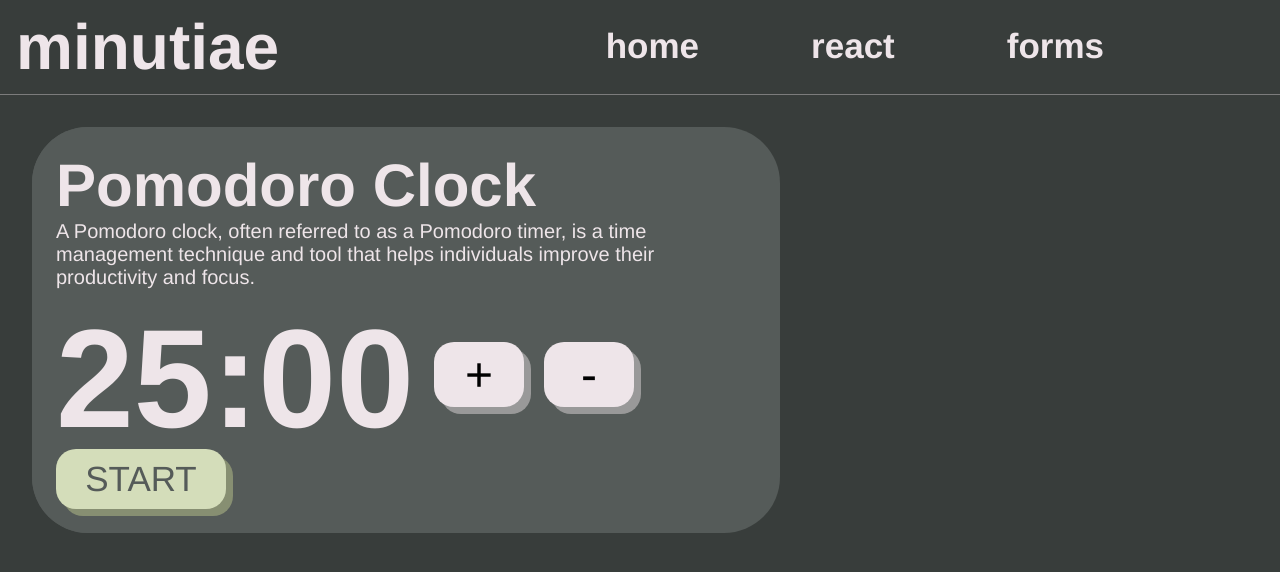
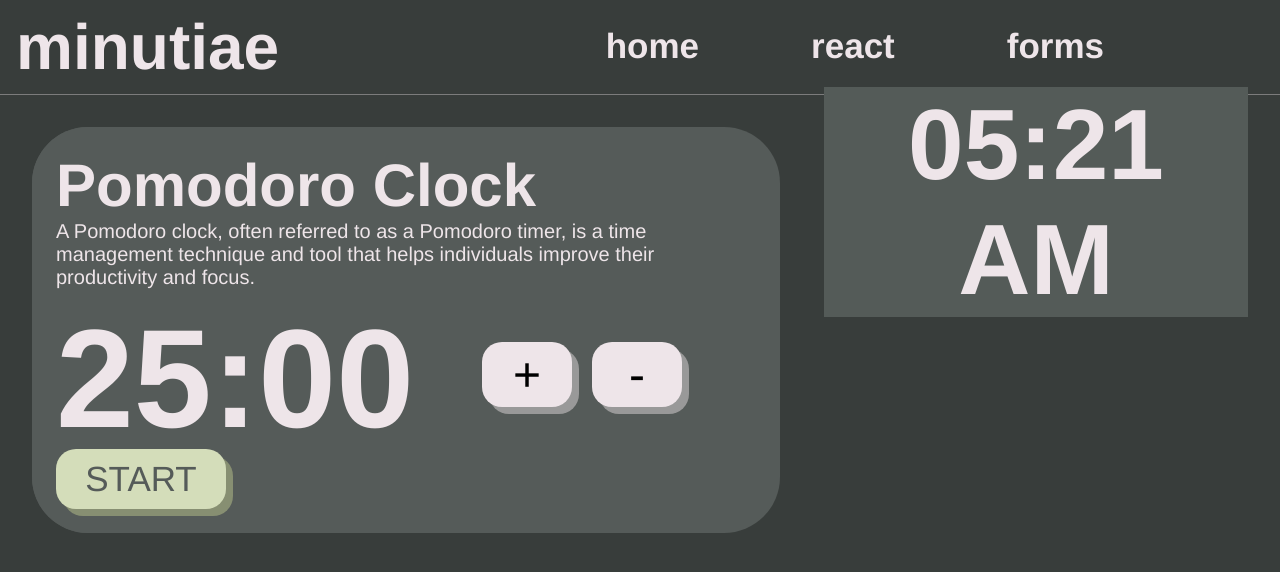
Before and after one commit to sciyon/CS3105_minutiae, a React (Vite) app: page /ReactAct in a window 1280 px wide. Shown: the top 572 px of the page. Built offline with nearby package versions, Linux system fonts and the light colour scheme.

Commit message:
[Erwin][Feat]Finished clock component

```diff
--- a/src/components/layouts/reactAct.jsx
+++ b/src/components/layouts/reactAct.jsx
@@ -1,11 +1,15 @@
 import React from "react";
 import "./style.css";
 import PomodoroClock from "../stuff/pomodoroBox.jsx"
+import ClockBox from "../stuff/clockBox.jsx";
 
 export default function ReactAct(){
   return (
     <div>
-      <PomodoroClock/>
+      <div className="row-items">
+        <PomodoroClock/>
+        <ClockBox/>
+      </div>
     </div>
   );
 };
--- /dev/null
+++ b/src/components/stuff/clockBox.jsx
@@ -0,0 +1,21 @@
+import React, { useEffect, useState } from 'react';
+import './style.css';
+
+export default function ClockBox() {
+  const [currentTime, setCurrentTime] = useState(new Date());
+
+  useEffect(() => {
+    const intervalId = setInterval(() => {
+      setCurrentTime(new Date());
+    }, 1000);
+    return () => clearInterval(intervalId);
+  }, []);
+
+  const formattedTime = currentTime.toLocaleTimeString([], { hour: '2-digit', minute: '2-digit' });
+
+  return (
+    <div className='clock-box'>
+      <div className='clock'>{formattedTime}</div>
+    </div>
+  );
+}
--- a/src/components/stuff/style.css
+++ b/src/components/stuff/style.css
@@ -5,6 +5,7 @@
   border-radius: 56px;
   background: #555B59;
   margin: 2rem;
+  margin-right: 10rem;
 }
 
 .pomodoro-content{
@@ -26,7 +27,7 @@
   font-size: 60px;
 }
 
-.pomodoro-content h2{
+.time-box h2{
   margin-top: 20px;
   margin-right: 20px;
   margin-bottom: 10px;
@@ -61,14 +62,17 @@
   background: inherit;
   display: flex;
   align-items: center;
+  justify-content: center;
   width: fit-content;
-  padding: 0;
   margin-bottom: 10px;
 }
 
 .time-buttons{
+  padding-left: 3rem;
   background: inherit;
   display: flex;
+  justify-content: center;
+  align-items: center;
 }
 
 .plus-button {
@@ -227,3 +231,29 @@
   font-weight: 500;
   line-height: 0px; /* 0% */
 }
+
+.clock-box{
+  outline: none;
+  user-select: none;
+  background: #545b58;
+  margin: 2rem;
+  width: 700px;
+  height: 150px;
+  border-radius: 56px;
+  display: flex;
+  justify-content: center; /* Center horizontally */
+  align-items: center; /* Center vertically */
+}
+
+.clock{
+  color: #eee5e9;
+  background: #545b58;
+  font-family: "Inter-Bold", Helvetica;
+  font-size: 100px;
+  font-weight: 700;
+  letter-spacing: 0;
+  position: relative;
+  text-align: center;
+  width: fit-content;
+  height: fit-content;
+}
--- a/src/components/stuff/timeBox.jsx
+++ /dev/null
@@ -1,6 +0,0 @@
-import React, { useEffect, useState} from 'react';
-import './style.css';
-
-export default function timeBox(){
-
-}
--- a/src/styles.css
+++ b/src/styles.css
@@ -7,3 +7,7 @@
 body{
   margin: 0;
 }
+
+.row-items{
+  display: flex;
+}
```
Also changed, not shown: src/components/stuff/quoteBox.jsx (added, +11 -0 lines).
